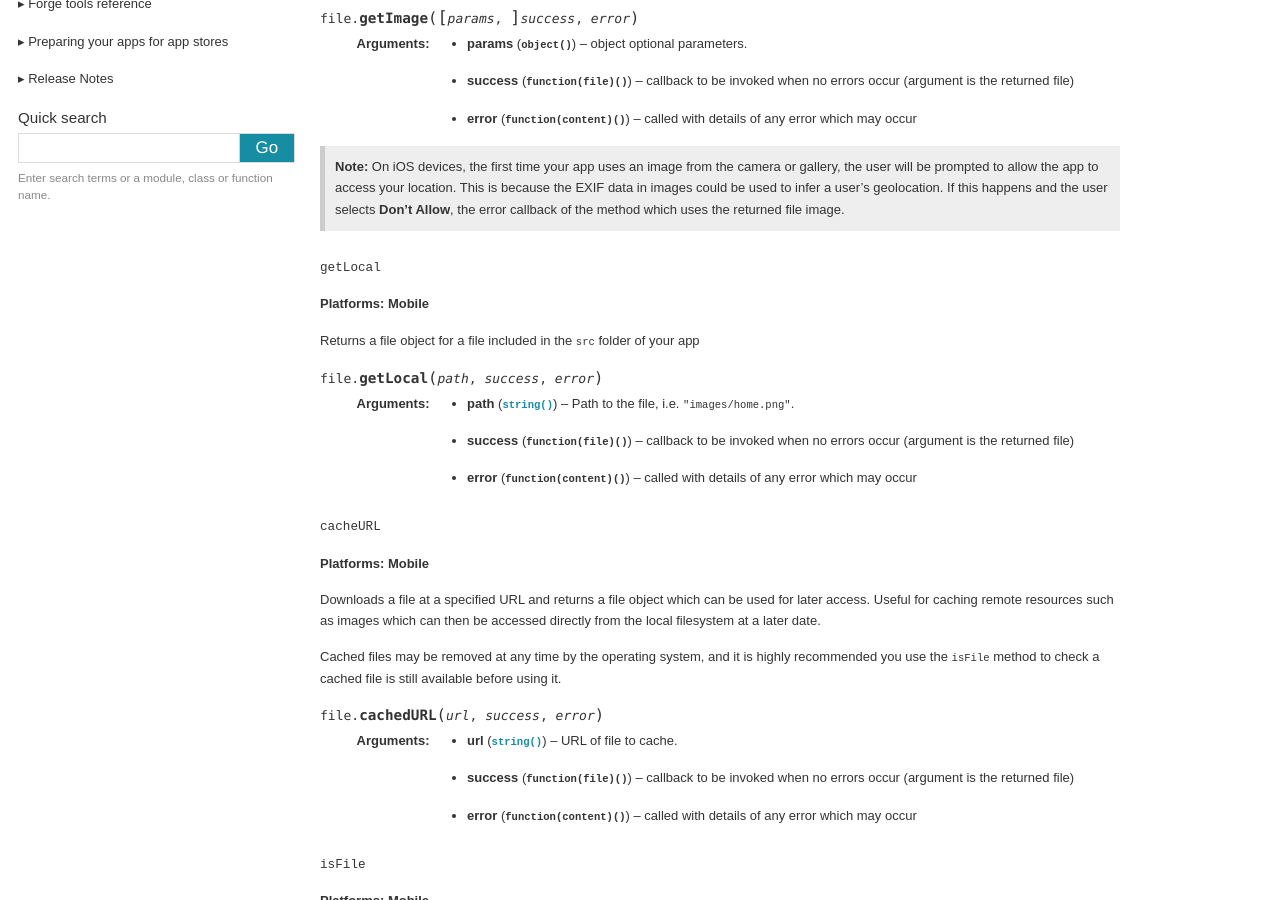
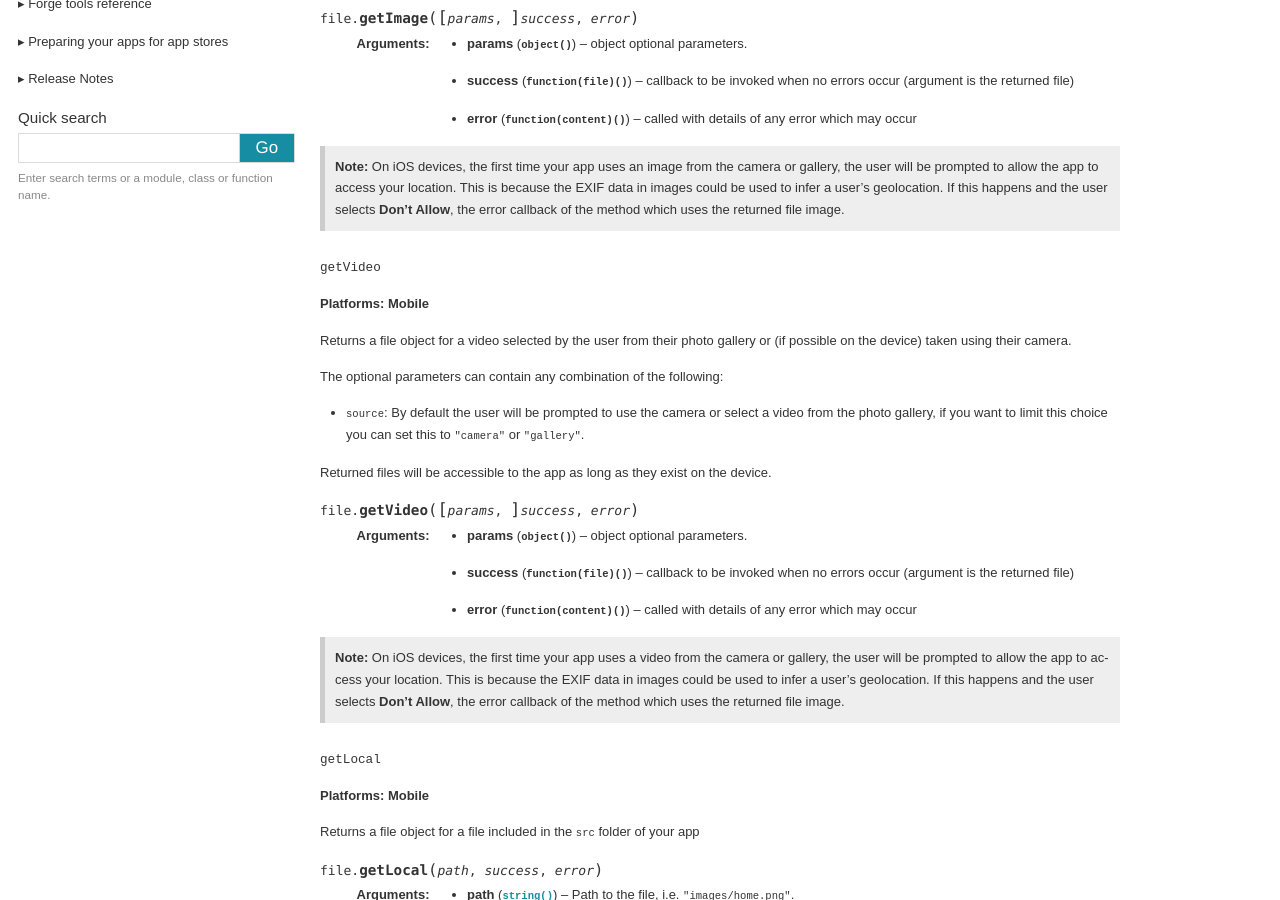
Before and after one commit to trigger-corp/Forge-Documentation, a Sphinx documentation site: the page built from source/modules/file.rst, in a window 1280 px wide and 900 px high, scrolled down 1336 px. Built offline with Sphinx 7.4.7, drawn with Linux system fonts in a browser that asks for light colours; some web fonts are replaced.

Commit message:
Add getVideo docs.

```diff
--- a/source/modules/file.rst
+++ b/source/modules/file.rst
@@ -59,6 +59,26 @@ Returned files will be accessible to the app as long as they exist on the device
     :param function(content) error: called with details of any error which may occur
 
 .. note:: On iOS devices, the first time your app uses an image from the camera or gallery, the user will be prompted to allow the app to access your location. This is because the EXIF data in images could be used to infer a user's geolocation. If this happens and the user selects **Don't Allow**, the error callback of the method which uses the returned file image.
+
+``getVideo``
+~~~~~~~~~~~~~~~~~~~~~~~~~~~~~~~~~~~~~~~~~~~~~~~~~~~~~~~~~~~~~~~~~~~~~~~~~~~~~~~~
+**Platforms: Mobile**
+
+Returns a file object for a video selected by the user from their photo gallery or (if possible on the device) taken using their camera.
+
+The optional parameters can contain any combination of the following:
+
+- ``source``: By default the user will be prompted to use the camera or select a video from the photo gallery, if you want to limit this choice you can set this to ``"camera"`` or ``"gallery"``.
+
+Returned files will be accessible to the app as long as they exist on the device.
+
+.. js:function:: file.getVideo([params, ]success, error)
+
+    :param object params: object optional parameters.
+    :param function(file) success: callback to be invoked when no errors occur (argument is the returned file)
+    :param function(content) error: called with details of any error which may occur
+
+.. note:: On iOS devices, the first time your app uses a video from the camera or gallery, the user will be prompted to allow the app to access your location. This is because the EXIF data in images could be used to infer a user's geolocation. If this happens and the user selects **Don't Allow**, the error callback of the method which uses the returned file image.
 
 ``getLocal``
 ~~~~~~~~~~~~~~~~~~~~~~~~~~~~~~~~~~~~~~~~~~~~~~~~~~~~~~~~~~~~~~~~~~~~~~~~~~~~~~~~
```
